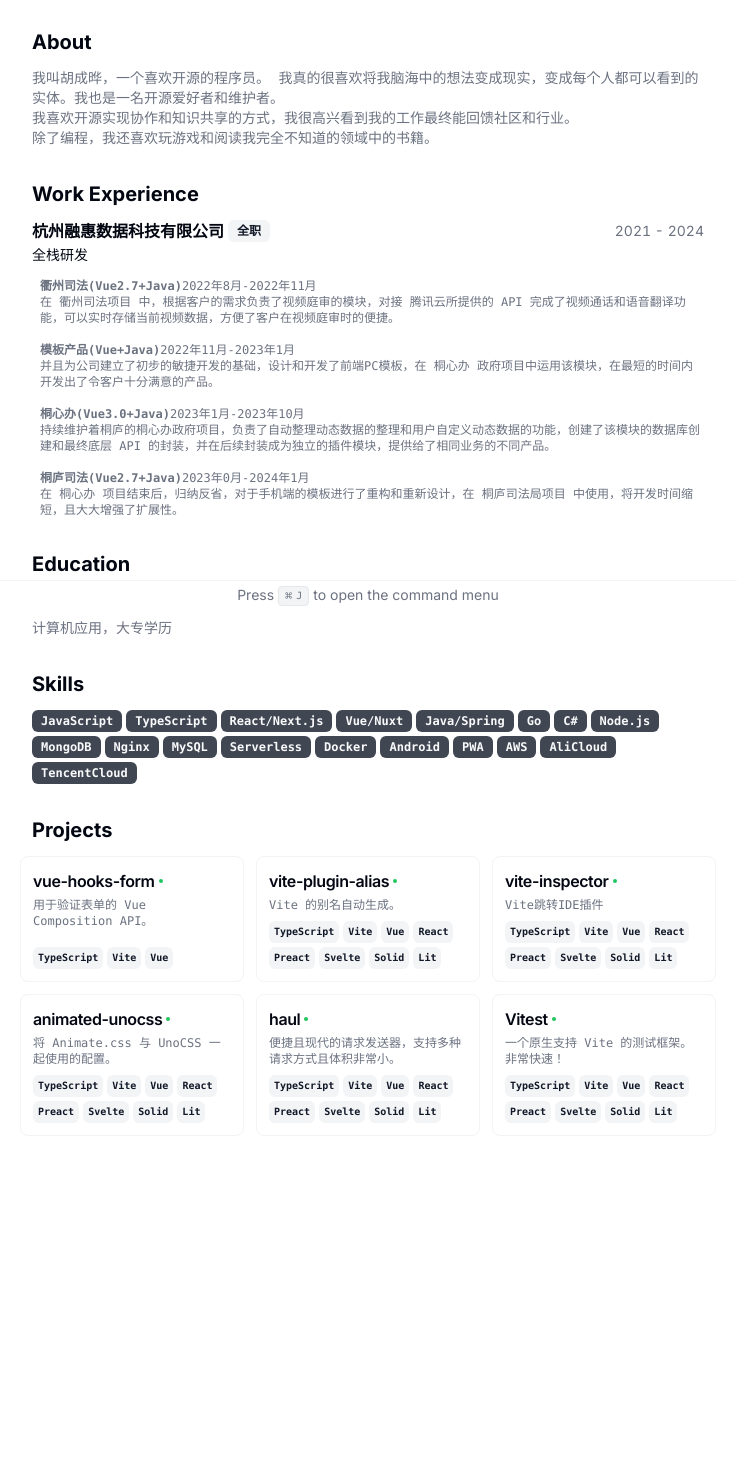
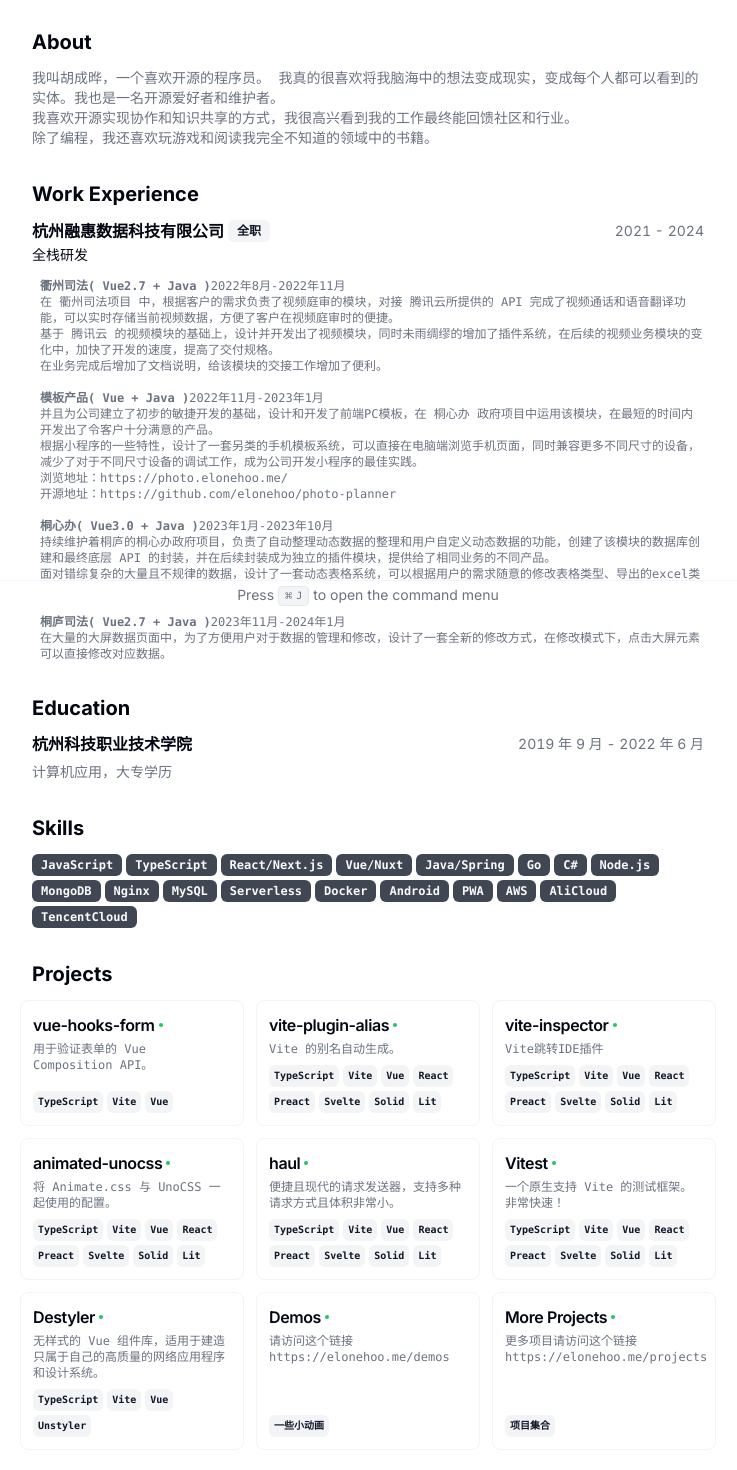
Before and after one commit to elonehoo/new-resume, a Next.js app: page / in a window 1280 px wide. Shown: the part 190-1660 px from the top of the page, without its empty margins (272-1009 px from the left). Before the commit the page ends 1390 px from the top, so only its background shows below. Built offline with nearby package versions, Linux system fonts and the light colour scheme.

Commit message:
chore: add more info

```diff
--- a/src/app/page.tsx
+++ b/src/app/page.tsx
@@ -137,7 +137,7 @@
                         <span className="font-semibold">{line.name}</span>
                         <span className="text-gray-500">{line.time}</span>
                         <br />
-                        {line.content}
+                        <div dangerouslySetInnerHTML={{ __html: line.content }} />
                       </li>
                     ))}
                   </ul>
--- a/src/data/resume-data.tsx
+++ b/src/data/resume-data.tsx
@@ -64,24 +64,37 @@
       end: "2024",
       description:[
         {
-          name: '衢州司法(Vue2.7+Java)',
+          name: '衢州司法( Vue2.7 + Java )',
           time:'2022年8月-2022年11月',
-          content: '在 衢州司法项目 中，根据客户的需求负责了视频庭审的模块，对接 腾讯云所提供的 API 完成了视频通话和语音翻译功能，可以实时存储当前视频数据，方便了客户在视频庭审时的便捷。'
+          content: '在 衢州司法项目 中，根据客户的需求负责了视频庭审的模块，对接 腾讯云所提供的 API 完成了视频通话和语音翻译功能，可以实时存储当前视频数据，方便了客户在视频庭审时的便捷。' +
+          '<br /> ' +
+          '基于 腾讯云 的视频模块的基础上，设计并开发出了视频模块，同时未雨绸缪的增加了插件系统，在后续的视频业务模块的变化中，加快了开发的速度，提高了交付规格。' +
+          '<br />' +
+          '在业务完成后增加了文档说明，给该模块的交接工作增加了便利。'
         },
         {
-          name: '模板产品(Vue+Java)',
+          name: '模板产品( Vue + Java )',
           time:'2022年11月-2023年1月',
-          content: '并且为公司建立了初步的敏捷开发的基础，设计和开发了前端PC模板，在 桐心办 政府项目中运用该模块，在最短的时间内开发出了令客户十分满意的产品。'
+          content: '并且为公司建立了初步的敏捷开发的基础，设计和开发了前端PC模板，在 桐心办 政府项目中运用该模块，在最短的时间内开发出了令客户十分满意的产品。' +
+          '<br />' +
+          '根据小程序的一些特性，设计了一套另类的手机模板系统，可以直接在电脑端浏览手机页面，同时兼容更多不同尺寸的设备，减少了对于不同尺寸设备的调试工作，成为公司开发小程序的最佳实践。' +
+          '<br />' +
+          '浏览地址：<a href="https://photo.elonehoo.me/">https://photo.elonehoo.me/</a>' +
+          '<br />' +
+          '开源地址：<a href="https://github.com/elonehoo/photo-planner">https://github.com/elonehoo/photo-planner</a>'
         },
         {
-          name: '桐心办(Vue3.0+Java)',
+          name: '桐心办( Vue3.0 + Java )',
           time:'2023年1月-2023年10月',
-          content: '持续维护着桐庐的桐心办政府项目，负责了自动整理动态数据的整理和用户自定义动态数据的功能，创建了该模块的数据库创建和最终底层 API 的封装，并在后续封装成为独立的插件模块，提供给了相同业务的不同产品。'
+          content: '持续维护着桐庐的桐心办政府项目，负责了自动整理动态数据的整理和用户自定义动态数据的功能，创建了该模块的数据库创建和最终底层 API 的封装，并在后续封装成为独立的插件模块，提供给了相同业务的不同产品。' +
+          '<br />' +
+          '面对错综复杂的大量且不规律的数据，设计了一套动态表格系统，可以根据用户的需求随意的修改表格类型、导出的excel类型，基于 原子化CSS 强大功能下，还可以任意用户修改显示的表格样式。' +
+          '<br />'
         },
         {
-          name: '桐庐司法(Vue2.7+Java)',
-          time:'2023年0月-2024年1月',
-          content: '在 桐心办 项目结束后，归纳反省，对于手机端的模板进行了重构和重新设计，在 桐庐司法局项目 中使用，将开发时间缩短，且大大增强了扩展性。'
+          name: '桐庐司法( Vue2.7 + Java )',
+          time:'2023年11月-2024年1月',
+          content: '在大量的大屏数据页面中，为了方便用户对于数据的管理和修改，设计了一套全新的修改方式，在修改模式下，点击大屏元素可以直接修改对应数据。'
         }
       ]
 
@@ -217,5 +230,44 @@
         href: "https://cn.vitest.dev/",
       },
     },
+    {
+      title: "Destyler",
+      techStack: [
+        "TypeScript",
+        "Vite",
+        "Vue",
+        "Unstyler"
+      ],
+      description: "无样式的 Vue 组件库，适用于建造只属于自己的高质量的网络应用程序和设计系统。",
+      logo: ConsultlyLogo,
+      link: {
+        label: "docs",
+        href: "http://destyler-dev.vercel.app/",
+      },
+    },
+    {
+      title: "Demos",
+      techStack: [
+        "一些小动画"
+      ],
+      description: "请访问这个链接 https://elonehoo.me/demos",
+      logo: ConsultlyLogo,
+      link: {
+        label: "more",
+        href: "https://elonehoo.me/demos",
+      },
+    },
+    {
+      title: "More Projects",
+      techStack: [
+        "项目集合"
+      ],
+      description: "更多项目请访问这个链接 https://elonehoo.me/projects",
+      logo: ConsultlyLogo,
+      link: {
+        label: "more",
+        href: "https://elonehoo.me/projects",
+      },
+    },
   ],
 } as const;
```
